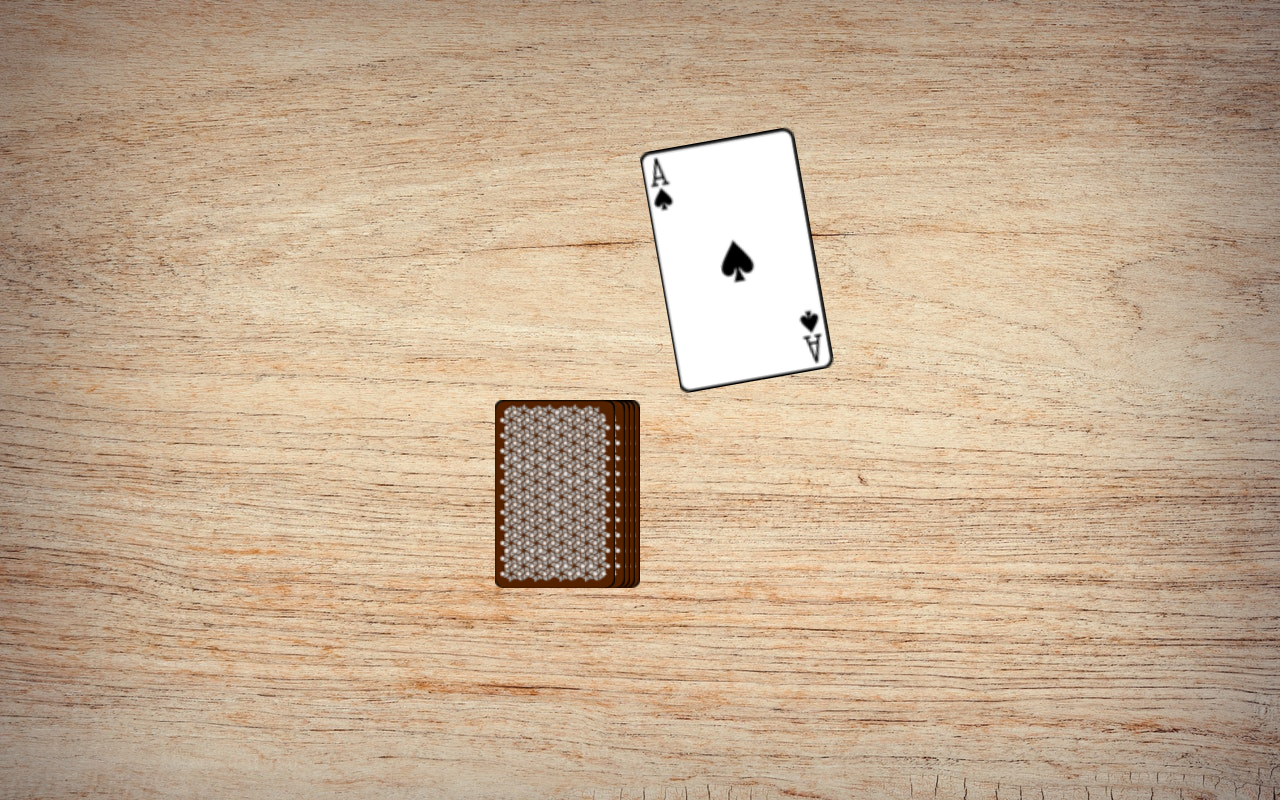
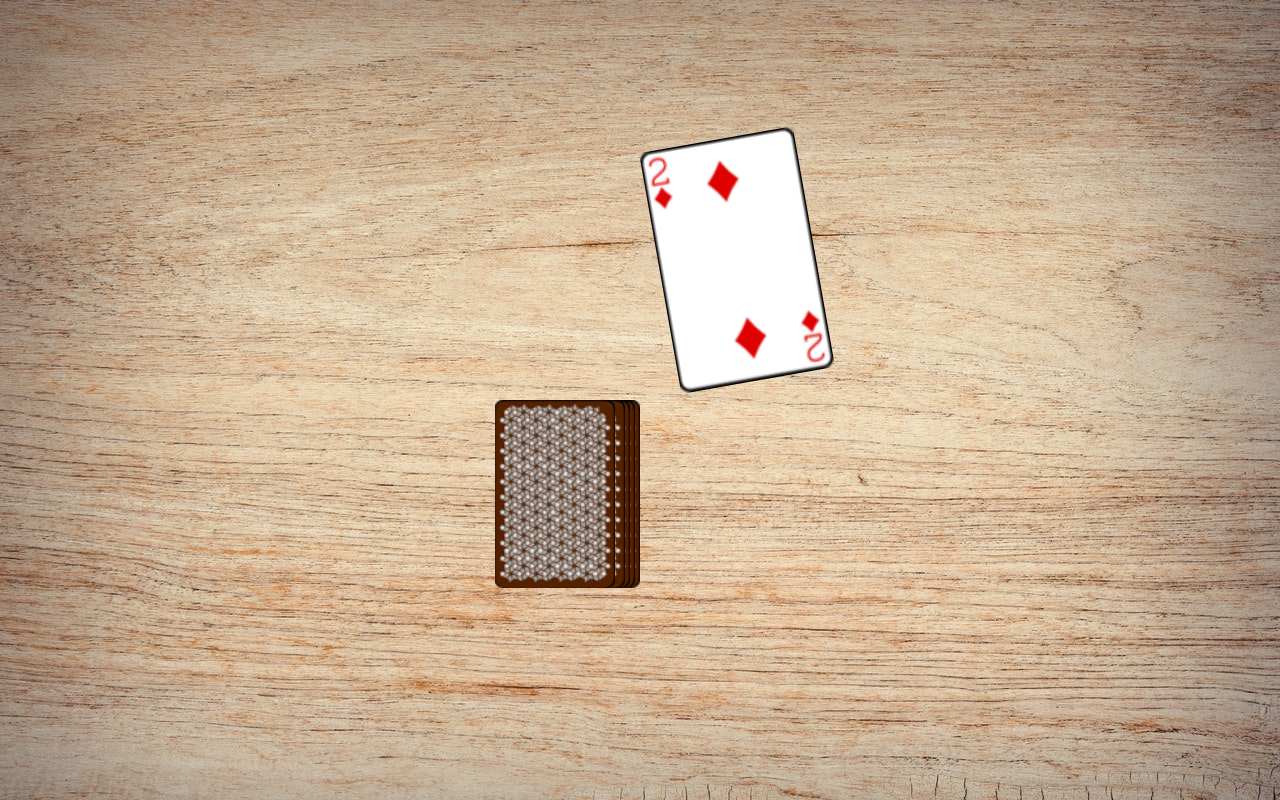
Before and after one commit to GeorgiosKoinaris/ringoffire, an Angular app: page /game in a window 1280 px wide. Both pictures are taken after a click on the picture 555 px from the left and 493 px from the top of the page. Built offline with nearby package versions, Linux system fonts and the light colour scheme.

Commit message:
function for played cards added

```diff
--- a/src/app/game/game.component.html
+++ b/src/app/game/game.component.html
@@ -1,7 +1,14 @@
 <div class="field">
     <div class="card-stack">
+
+        <!--Card stack-->
         <img *ngFor="let c of [0,1,2,3]; let i = index;" [ngStyle]="{'right.px': i*5}" src="assets/img/cards/card_cover.png" alt="">
         <img (click)="takeCard()" class="top-card" style="right: 25px" src="assets/img/cards/card_cover.png" alt="">
-        <img (click)="takeCard()" *ngIf="pickCardAnimation" class="pick-card" style="right: 25px" src="assets/img/cards/ace_1.png" alt="">
+
+        <!--Stack for played cards-->
+        <img *ngFor="let card of game.playedCards" class="played-card" src="assets/img/cards/{{ card }}.png" alt="">
+
+        <!--Current Card (Animation)-->
+        <img (click)="takeCard()" *ngIf="pickCardAnimation" class="pick-card" style="right: 25px" src="assets/img/cards/{{ currentCard }}.png" alt="">
     </div>
 </div>
--- a/src/app/game/game.component.scss
+++ b/src/app/game/game.component.scss
@@ -14,6 +14,11 @@
         position: absolute;
         width: 120px;
     }
+}
+
+.played-card {
+    right: 25px;
+    transform: scale(1.3) translateX(140px) translateY(-180px) rotate(-10deg);
 }
 
 .top-card {
--- a/src/app/game/game.component.ts
+++ b/src/app/game/game.component.ts
@@ -8,7 +8,8 @@
 })
 export class GameComponent implements OnInit {
   pickCardAnimation = false;
-  game?: Game;
+  currentCard: string;
+  game: Game;
 
   constructor() { }
 
@@ -21,6 +22,14 @@
   }
 
   takeCard() {
-    this.pickCardAnimation = true;
+    if (!this.pickCardAnimation) {
+      this.currentCard = this.game.stack.pop();
+      this.pickCardAnimation = true;
+
+      setTimeout(() => {
+        this.game.playedCards.push(this.currentCard);
+        this.pickCardAnimation = false;
+      }, 1000);
+    }
   }
 }
--- a/src/models/game.ts
+++ b/src/models/game.ts
@@ -1,15 +1,15 @@
 export class Game {
     public players: string[] = [];
     public stack: string[] = [];
-    public payedCard: string[] = [];
+    public playedCards: string[] = [];
     public currentPlayer: number = 0;
 
     constructor() {
         for (let i = 1; i < 14; i++) {
             this.stack.push('ace_' + i);
             this.stack.push('clubs_' + i);
-            this.stack.push('diamonds' + i);
-            this.stack.push('ace_' + i);
+            this.stack.push('diamonds_' + i);
+            this.stack.push('hearts_' + i);
         }
 
         shuffle(this.stack);
--- a/tsconfig.json
+++ b/tsconfig.json
@@ -5,7 +5,7 @@
     "baseUrl": "./",
     "outDir": "./dist/out-tsc",
     "forceConsistentCasingInFileNames": true,
-    "strict": true,
+    "strict": false,
     "noImplicitOverride": true,
     "noPropertyAccessFromIndexSignature": true,
     "noImplicitReturns": true,
```
